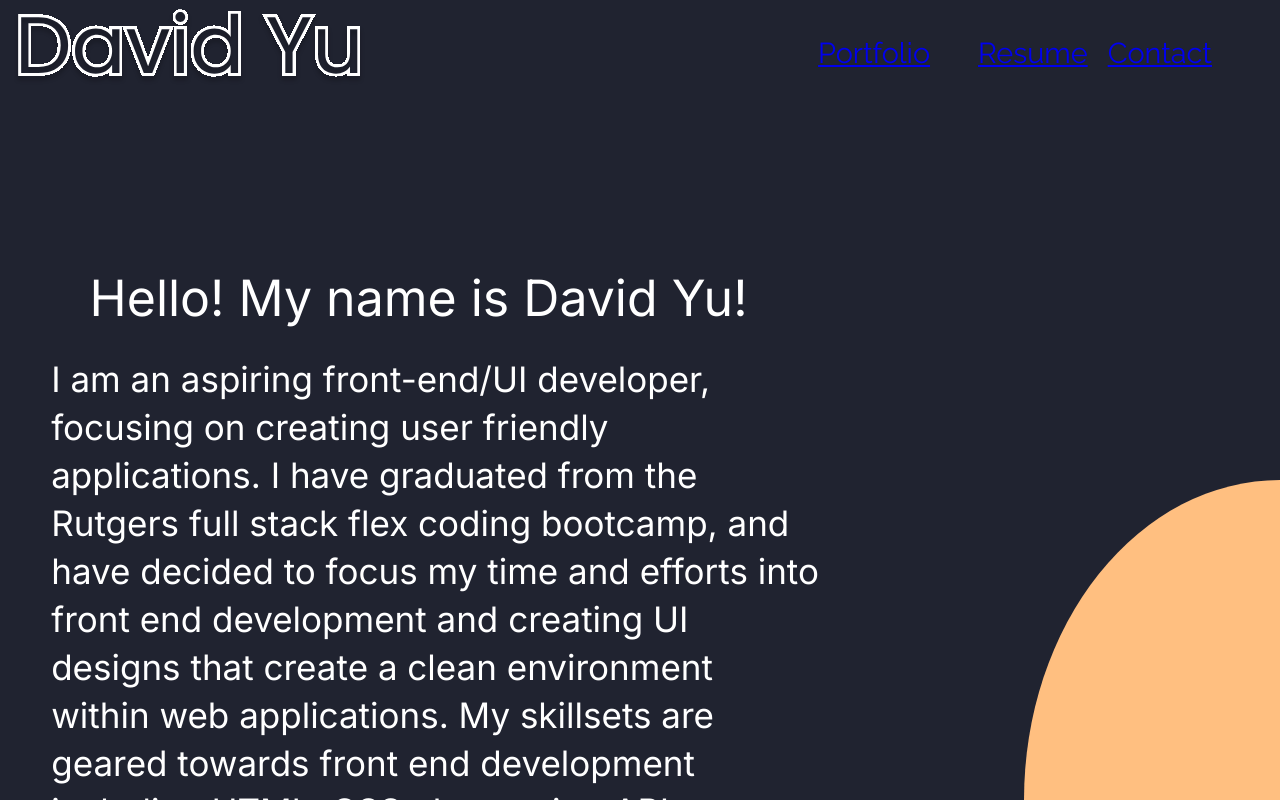
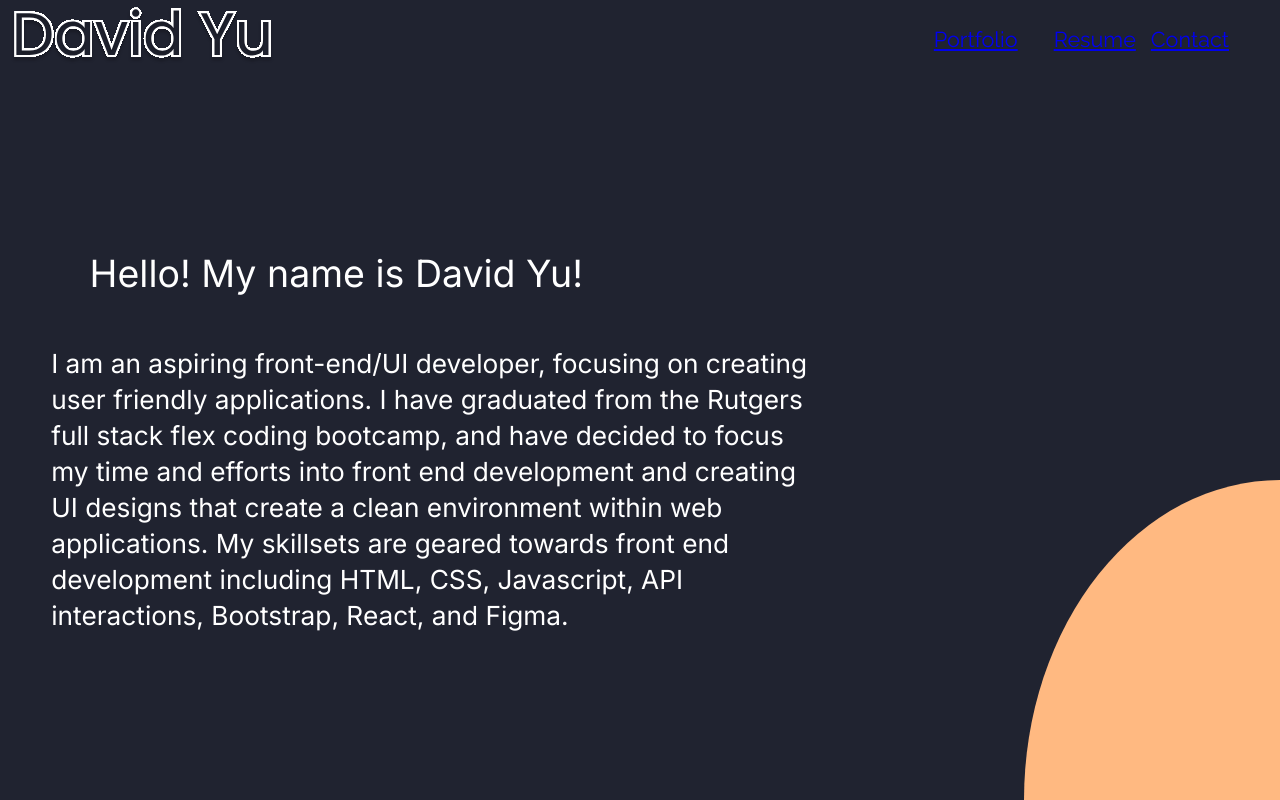
Before and after one commit to Dyu4848/portfolio-final, a React (Create React App) app: page / in a window 1280 px wide. Shown: the top 800 px of the page. Built offline with nearby package versions, Linux system fonts and the light colour scheme; a web font is replaced by a local one.

Commit message:
zoom size

```diff
--- a/src/App.css
+++ b/src/App.css
@@ -47,6 +47,7 @@
 /* Body */
 body {
   background: rgb(32, 35, 48);
+  zoom: 75%;
 }
 
 /* Navbar */
```
